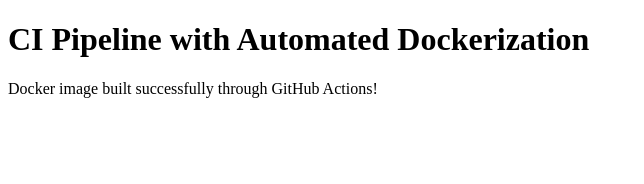
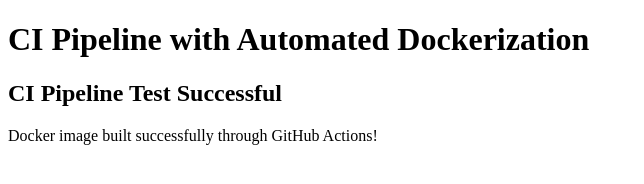
Before and after one commit to Mitesh2408/Repository-name-ci-docker-pipeline, a plain HTML site: page app/index.html in a window 1280 px wide. Shown: the whole page, without its empty margins (0-644 px from the left). Drawn offline with Linux system fonts and the light colour scheme.

Commit message:
Test automatic CI trigger

```diff
--- a/app/index.html
+++ b/app/index.html
@@ -7,6 +7,7 @@
 </head>
 <body>
     <h1>CI Pipeline with Automated Dockerization</h1>
+    <h2>CI Pipeline Test Successful</h2>
     <p>Docker image built successfully through GitHub Actions!</p>
 </body>
 </html>
```
